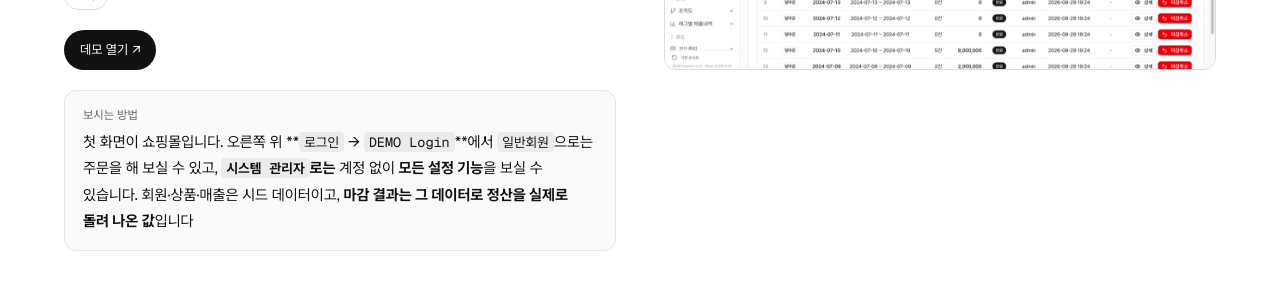
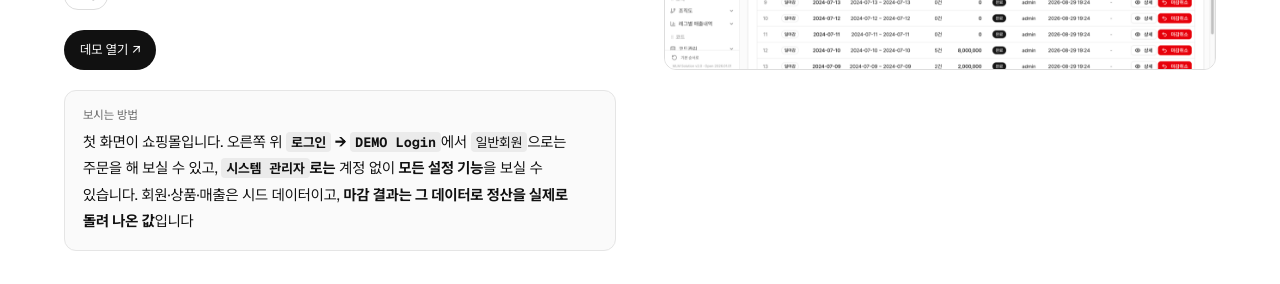
Before and after one commit to BuffSo/jake-homepage, a Next.js app: page /work in a window 1280 px wide. Shown: the part 3980-4264 px from the top of the page. Built offline with nearby package versions, Linux system fonts and the light colour scheme.

Commit message:
fix(app): close bold before korean particles in markdown
The ProWith how-to box on /work showed raw ** because the closing marker
sat between a code span and a Korean particle.

```diff
--- a/src/components/markdown.tsx
+++ b/src/components/markdown.tsx
@@ -1,11 +1,13 @@
 import Markdown, { type Components, type Options } from "react-markdown";
 import rehypeRaw from "rehype-raw";
+import remarkCjkFriendly from "remark-cjk-friendly";
 import remarkGfm from "remark-gfm";
 import { rehypeDropStyle, rehypeHeadingIds, remarkSoftBreaks } from "@/lib/markdown-plugins.mjs";
 import { ExternalLink } from "./external-link";
 
 // 포트폴리오와 이력서 원문을 그린다 (ADR-0009). 서버 컴포넌트에서만 쓴다. 모양은 globals.css의 .md가 정한다.
 // 원문 HTML(<br>, <span>)은 rehype-raw로 읽고, 원문이 정한 style 속성은 버린다.
+// remark-cjk-friendly는 한글 조사 앞의 닫는 **도 강조로 읽게 한다. 예: **`DEMO Login`**에서
 
 const components: Components = {
   // 다른 사이트로 가는 링크는 새 창으로 열고 ↗를 붙인다 (docs/03-design.md).
@@ -45,7 +47,8 @@ export function MarkdownText({
   breaks?: boolean;
   headingIds?: Record<string, string>;
 }) {
-  const remarkPlugins: Options["remarkPlugins"] = breaks ? [remarkGfm, remarkSoftBreaks] : [remarkGfm];
+  const remarkPlugins: Options["remarkPlugins"] = [remarkGfm, remarkCjkFriendly];
+  if (breaks) remarkPlugins.push(remarkSoftBreaks);
   const rehypePlugins: Options["rehypePlugins"] = [rehypeRaw, rehypeDropStyle];
   if (headingIds) rehypePlugins.push([rehypeHeadingIds, { ids: headingIds }]);
 
```
